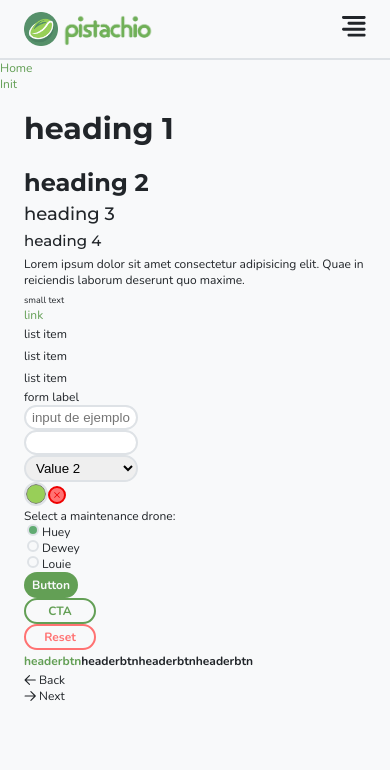
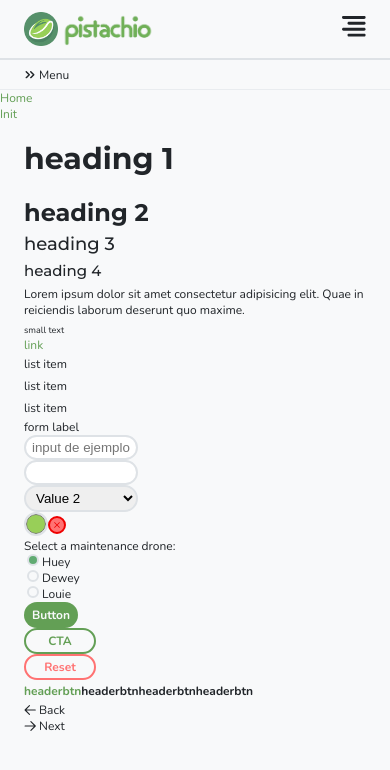
Before and after one commit to devMateos/pistachioCSS, a Vue app: page / in a window 390 px wide. Shown: the top 770 px of the page. Built offline with nearby package versions, Linux system fonts and the light colour scheme.

Commit message:
chore(aside): Create active mobile aside menu button

```diff
--- /dev/null
+++ b/src/components/molecules/SideMenuMobileMenu.vue
@@ -0,0 +1,43 @@
+<script setup>
+import { ref } from 'vue';
+let isAsideMenuActive = ref(false);
+</script>
+<template>
+  <div class="aside-menu__button">
+    <button @click="isAsideMenuActive = !isAsideMenuActive">
+      <svg :class="{ 'aside-menu__button--active': isAsideMenuActive }" width="12" height="10" viewBox="0 0 12 10"
+        fill="none" xmlns="http://www.w3.org/2000/svg">
+        <path d="M11 9L7 5L11 1" stroke-width="2" stroke-linecap="round" stroke-linejoin="round" />
+        <path d="M5 9L1 5L5 1" stroke-width="2" stroke-linecap="round" stroke-linejoin="round" />
+      </svg>
+      Menu
+    </button>
+  </div>
+</template>
+<style>
+.aside-menu__button {
+  align-items: center;
+  border-bottom: var(--border-style) .1rem var(--color-light-gray);
+  display: flex;
+  height: 4rem;
+  padding: var(--spacing-XS) var(--spacing-XL);
+  width: 100vw;
+}
+
+.aside-menu__button svg {
+  height: 1rem;
+  stroke: var(--color-text);
+  transform: rotate(180deg);
+  transition-duration: .4s;
+}
+
+.aside-menu__button--active {
+  transform: rotate(270deg) !important;
+}
+
+@media(min-width: 778px) {
+  .aside-menu__button {
+    display: none;
+  }
+}
+</style>
--- /dev/null
+++ b/src/components/organisms/SideMenu.vue
@@ -0,0 +1,10 @@
+<script setup>
+import SideMenuMobileMenu from '../molecules/SideMenuMobileMenu.vue';
+</script>
+<template>
+  <SideMenuMobileMenu />
+  <aside>
+
+  </aside>
+</template>
+<style></style>
--- a/src/views/HomeView.vue
+++ b/src/views/HomeView.vue
@@ -1,9 +1,11 @@
 <script setup>
 import Header from '@/components/organisms/Header.vue';
+import SideMenu from '@/components/organisms/SideMenu.vue';
 </script>
 
 <template>
   <Header />
+  <SideMenu />
   <div>
     <router-link to="/">Home</router-link><br>
     <router-link to="/init">Init</router-link>
```
